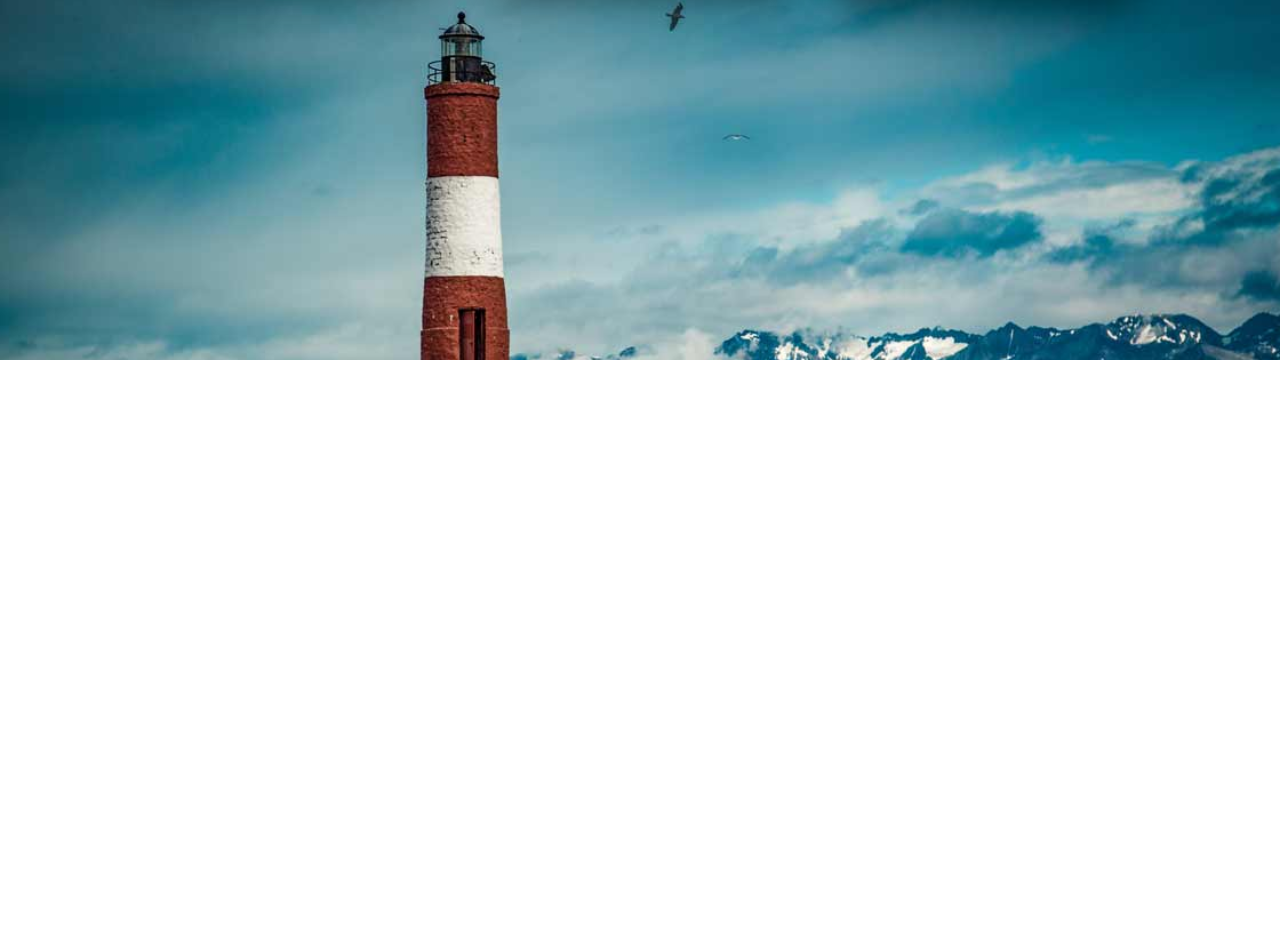
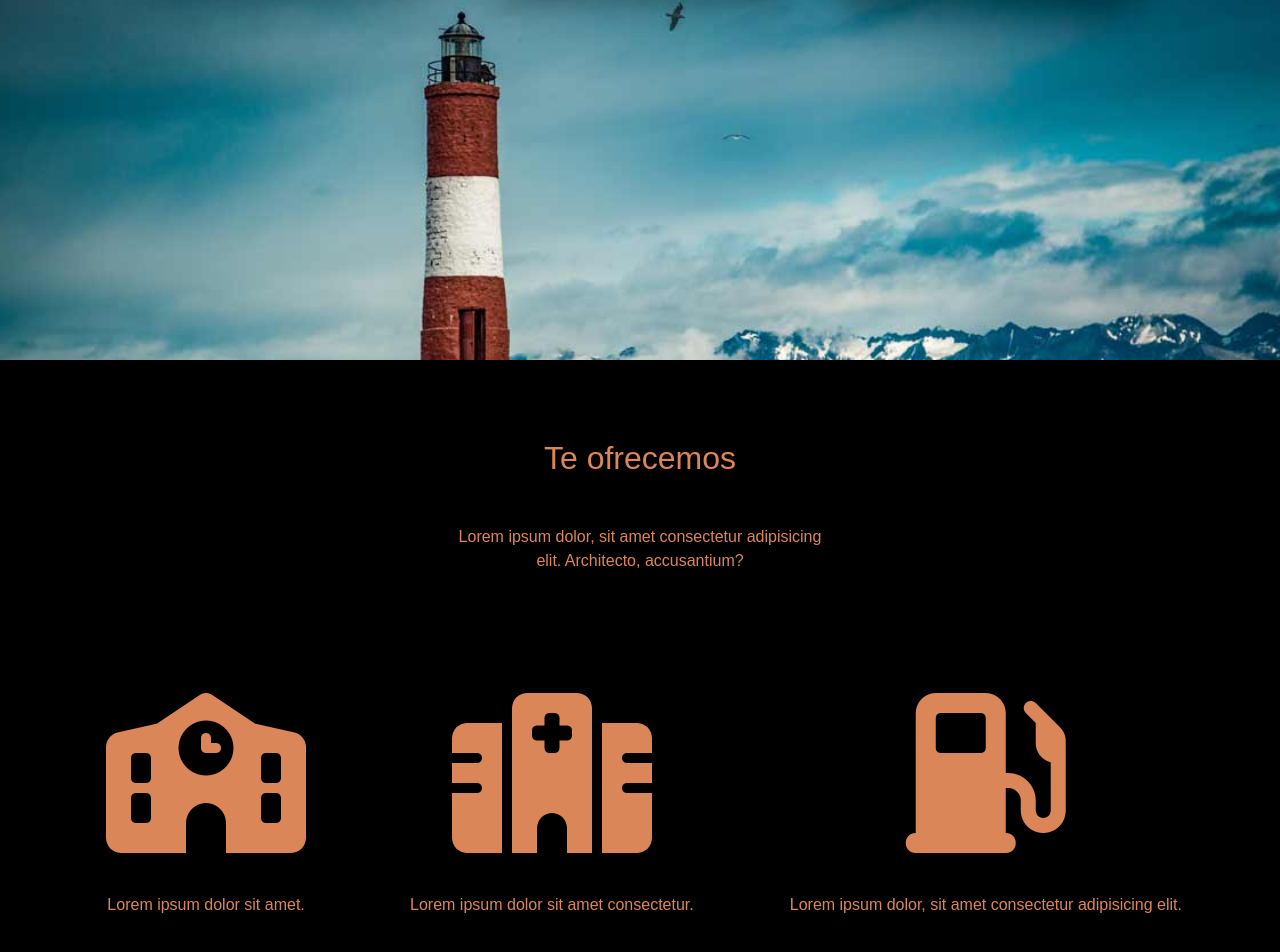
Before and after one commit to Jezeprz/E2-Challenge-Landing-Page-Dise-o-Web, a plain HTML site: page index.html in a window 1280 px wide. Shown: the part 1742-2694 px from the top of the page. Before the commit the page ends 2102 px from the top, so only its background shows below. Drawn offline with Linux system fonts and the light colour scheme.

Commit message:
un poquito ma erwin

```diff
--- a/index.html
+++ b/index.html
@@ -6,6 +6,7 @@
     <meta name="viewport" content="width=device-width, initial-scale=1.0">
     <title>Landing page</title>
     <link rel="stylesheet" href="style.css">
+    <link rel="stylesheet" href="https://cdnjs.cloudflare.com/ajax/libs/font-awesome/6.1.1/css/all.min.css">
 </head>
 <body>
     <header class="header">
@@ -55,5 +56,25 @@
           </div>
         </div>
       </div>
+      <section class="seccion">
+        <div class="nosotros">
+          <h2>Te ofrecemos</h2>
+          <p>Lorem ipsum dolor, sit amet consectetur adipisicing elit. Architecto, accusantium?</p>
+        </div>
+        <div class="cartas">
+        <div class="carta1">
+          <i class="fa-solid fa-school icon"></i>
+        <p>Lorem ipsum dolor sit amet.</p>
+        </div>
+        <div class="carta1">
+          <i class="fa-solid fa-hospital icon"></i>
+          <p>Lorem ipsum dolor sit amet consectetur.</p>
+        </div>
+        <div class="carta1">
+          <i class="fa-solid fa-gas-pump icon"></i>
+          <p>Lorem ipsum dolor, sit amet consectetur adipisicing elit.</p>
+        </div>
+        </div>
+      </section>
 </body>
 </html>
--- a/style.css
+++ b/style.css
@@ -157,3 +157,60 @@ h3 {
   flex-direction: row;
   gap: 1.6em;
 }
+
+.seccion{
+  display: flex;
+	flex-direction: column;
+	align-items: center;
+	padding: 5rem 0rem;
+  background-color: black;
+}
+
+.nosotros{
+  display: flex;
+	flex-direction: column;
+	align-items: center;
+}
+
+.nosotros h2{
+  color: #db8658
+}
+
+.nosotros p {
+  text-align: center;
+	margin: 2rem;
+	width: 80%;
+	font-weight: 100;
+  color: #db8658;
+}
+
+.cartas{
+  display: flex;
+	align-items: center;
+	gap: 4rem;
+	margin: 3rem;
+	max-width: 1300px;
+}
+
+.cartas p{
+  color: #db8658;
+}
+
+.carta1{
+  display: flex;
+	flex-direction: column;
+	align-items: center;
+}
+
+.icon {
+	font-size: 10rem;
+	margin: 1.5rem;
+	display: block;
+color: #db8658;
+}
+
+.icon:hover{
+  background-color: rgb(253, 253, 253);
+    border-radius: 10%;
+    cursor: pointer;
+}
```
Also changed, not shown: cartelush.jpg (added).
